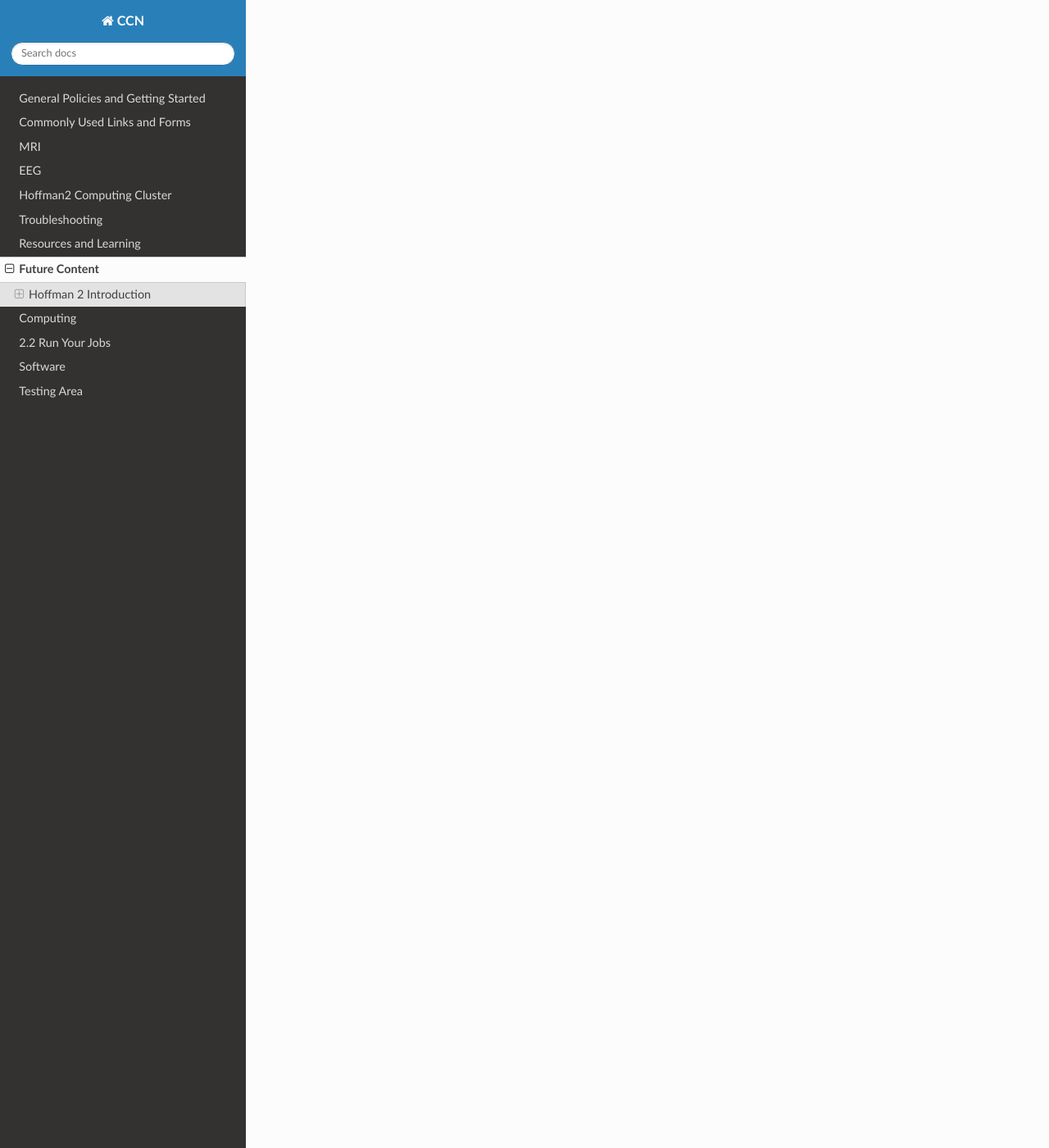
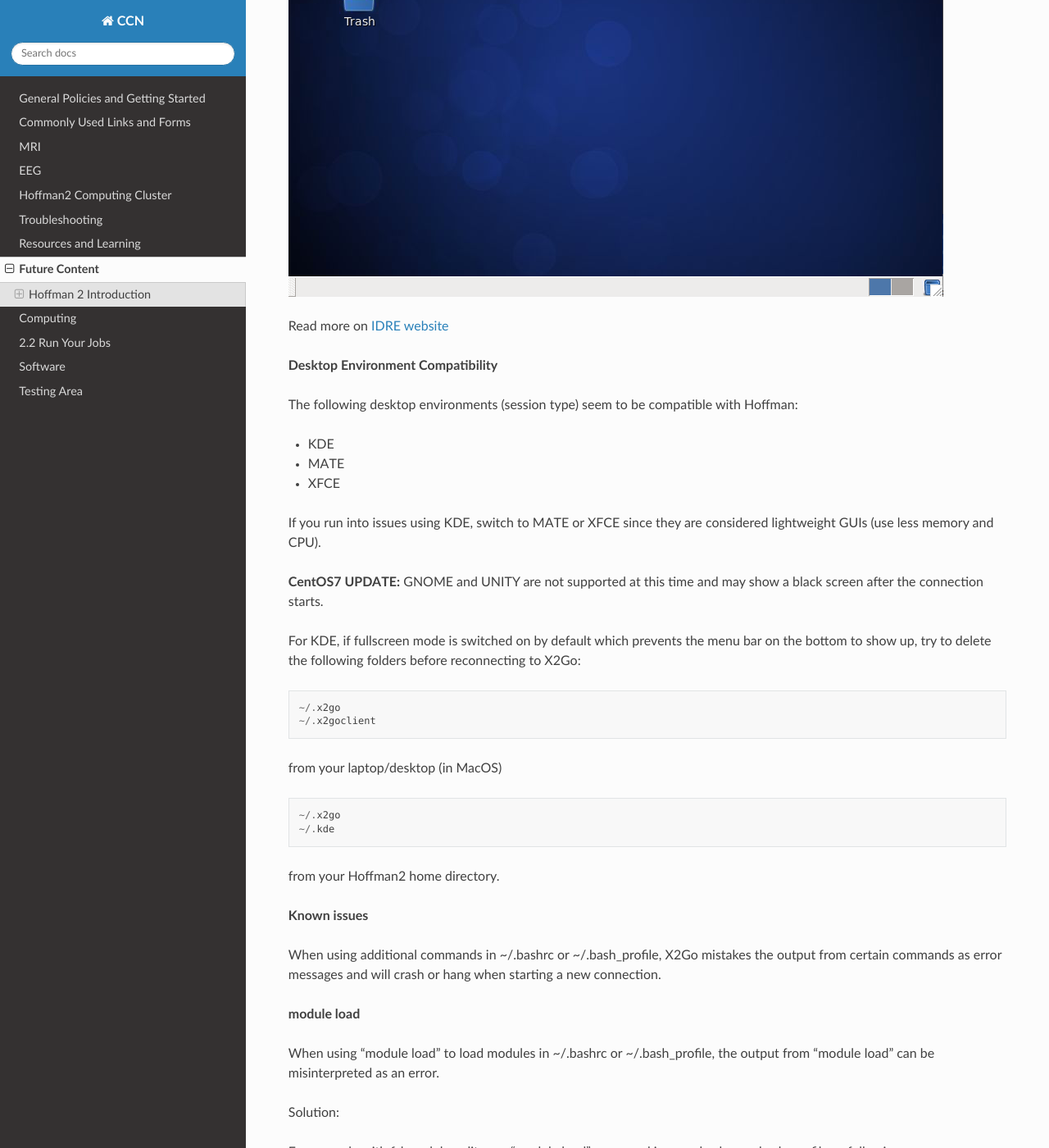
Before and after one commit to CCN-Support/CCN_Wiki, a Sphinx documentation site: the page built from docs/source/future_content.rst, in a window 1280 px wide and 1400 px high, scrolled down 34755 px. Shown: the whole window at 82% size. Built offline with Sphinx 7.4.7 and the Read the Docs theme 3.1.0, drawn with Linux system fonts in a browser that asks for light colours; some of the changed text lies outside the part shown.

Commit message:
Enhance X2Go documentation with setup and troubleshooting
Added instructions for setting up X2Go sessions, compatibility notes for desktop environments, and solutions for known issues.

```diff
--- a/docs/source/future_content.rst
+++ b/docs/source/future_content.rst
@@ -1840,3 +1840,72 @@
 
 - x2go1.hoffman2.idre.ucla.edu
 - x2go2.hoffman2.idre.ucla.edu
+
+.. image:: images/X2go.png
+
+Users can set up multiple sessions connection to different servers with X2Go client.
+
+To Add new sessions, click this  icon on the top bar. Then a window pops up as "Session Management".
+
+.. image:: images/X2go_new_session.png
+
+After login, the desktop Window of your Hoffman2 environment will look like this:
+
+.. image:: images/X2go_desk_top.png
+
+Read more on `IDRE website <https://www.hoffman2.idre.ucla.edu/x2go/>`_
+
+**Desktop Environment Compatibility**
+
+The following desktop environments (session type) seem to be compatible with Hoffman:
+
+- KDE
+- MATE
+- XFCE
+
+If you run into issues using KDE, switch to MATE or XFCE since they are considered lightweight GUIs (use less memory and CPU).
+
+**CentOS7 UPDATE:** GNOME and UNITY are not supported at this time and may show a black screen after the connection starts.
+
+For KDE, if fullscreen mode is switched on by default which prevents the menu bar on the bottom to show up, try to delete the following folders before reconnecting to X2Go:
+
+.. code-block:: python
+
+  ~/.x2go
+  ~/.x2goclient
+
+from your laptop/desktop (in MacOS)
+
+.. code-block:: python
+
+  ~/.x2go
+  ~/.kde
+
+from your Hoffman2 home directory.
+
+**Known issues**
+
+When using additional commands in ~/.bashrc or ~/.bash_profile, X2Go mistakes the output from certain commands as error messages and will crash or hang when starting a new connection.
+
+**module load**
+
+When using "module load" to load modules in ~/.bashrc or ~/.bash_profile, the output from "module load" can be misinterpreted as an error.
+
+Solution:
+
+For example with fsl module, edit your "module load" command in your .bashrc or .bash_profile as following
+
+.. code-block:: python
+
+  module load fsl > /dev/null 2>&1
+
+This will redirect the output from "module load" to /dev/null
+
+**fix_perms.sh**
+
+When using fix_perms.sh or other commands to resolve permission issues when starting new shells, X2Go can freeze due to any "permission denied" messages that occur.
+
+Solution:
+
+Place fix_perms.sh or any other commands in ~/.bash_logout
+Commands in ~/.bash_logout are issued when a bash login shell exits. This should resolve issues with X2Go and also allow users to continue using these commands.
```
